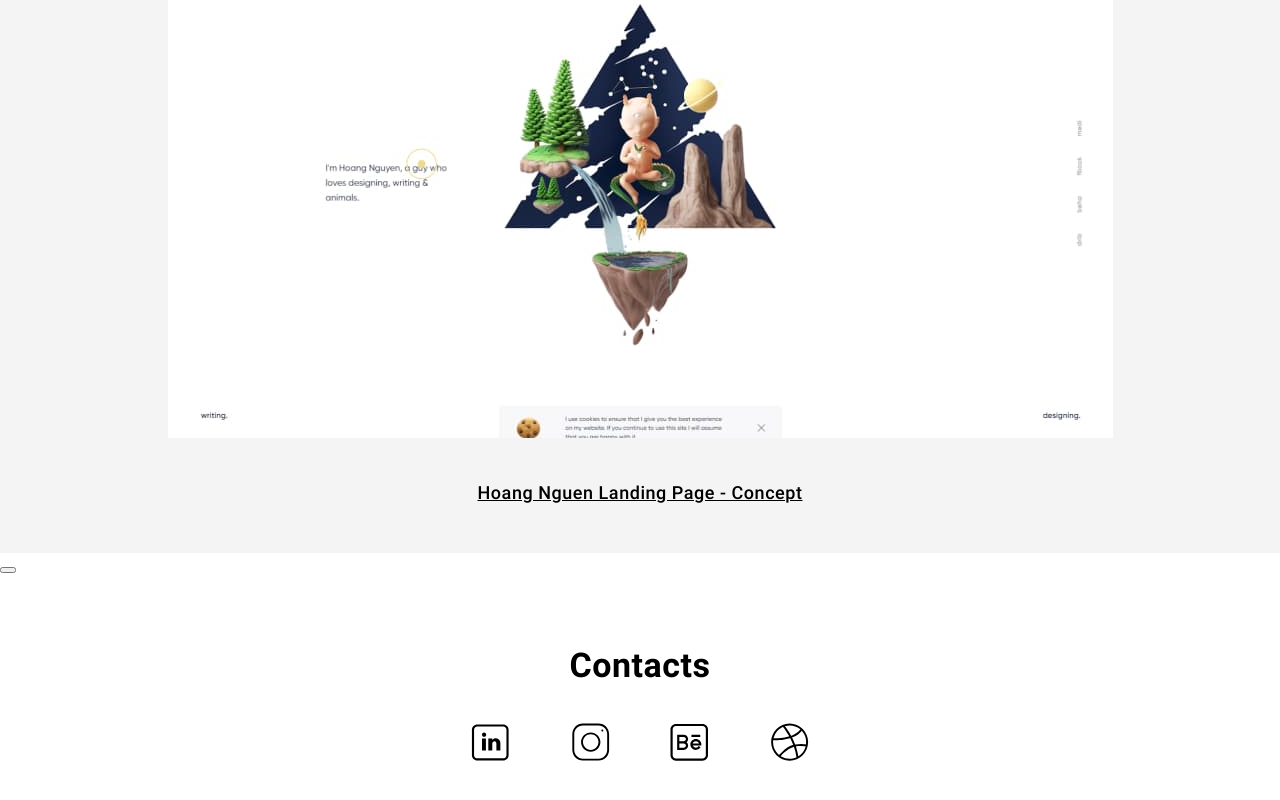
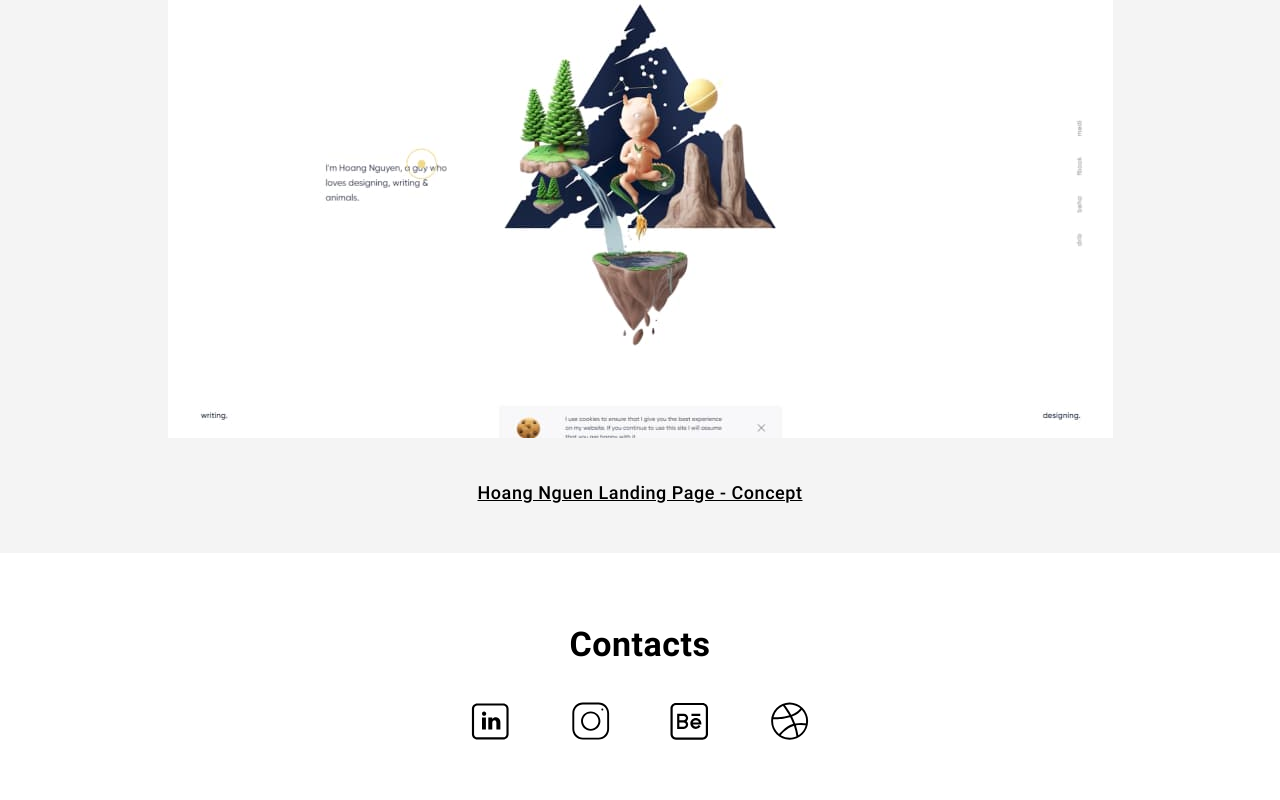
Before and after one commit to OksanaBashynska/Viseven-test-task, a plain HTML site: page index.html in a window 1280 px wide. Shown: the part 3399-4199 px from the top of the page. Drawn offline with Linux system fonts and the light colour scheme.

Commit message:
delet button

```diff
--- a/index.html
+++ b/index.html
@@ -120,7 +120,6 @@
          </ul>
         </div>
       </section>
-      <button type="button"></button>
       <a class="icon-up" href="#top"> <img src="./img/icon-up.svg"> </a>
     </main>
 
```
Also changed, not shown: link.txt (added).
